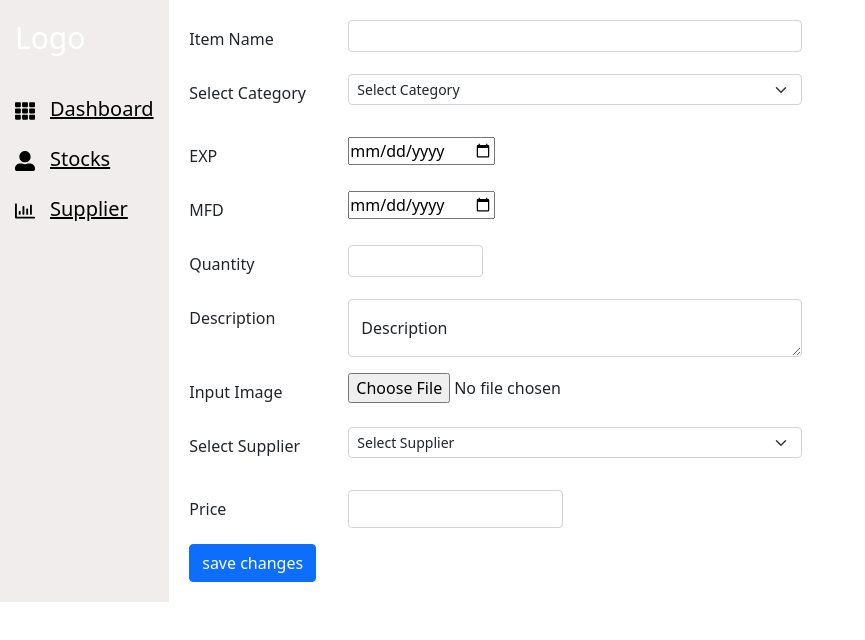
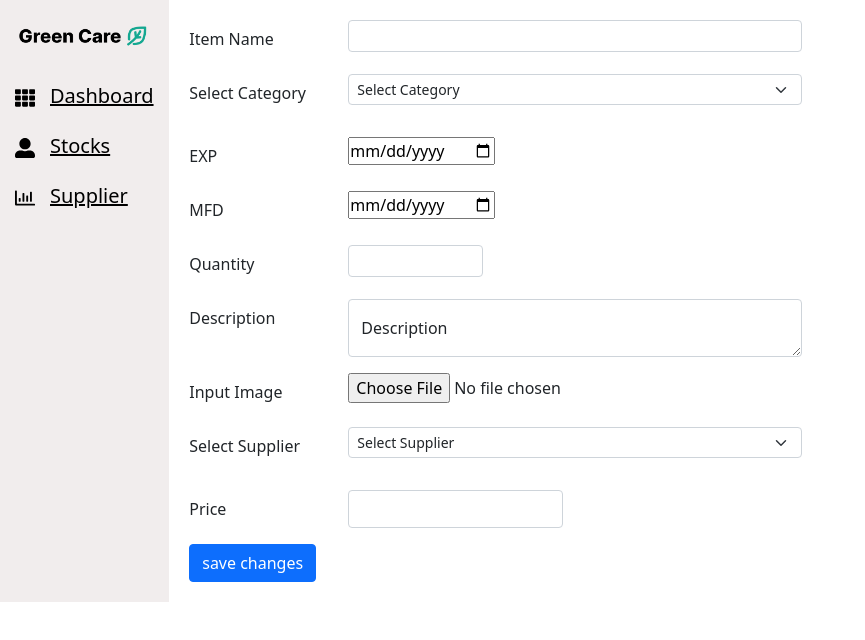
Before and after one commit to purnalakshitha99/GREEN-CARE, a React (Create React App) app in the folder FRONTEND/: page /item/1 in a window 1280 px wide. Shown: the top 640 px of the page, without its empty margins (0-865 px from the left). Built offline with nearby package versions, Linux system fonts and the light colour scheme; no server answers.

Commit message:
green care logo added

```diff
--- a/FRONTEND/src/layouts/sideBar.jsx
+++ b/FRONTEND/src/layouts/sideBar.jsx
@@ -1,6 +1,7 @@
 import React, { useState } from "react";
 import { FaTh, FaBars, FaUserAlt, FaRegChartBar } from "react-icons/fa";
 import { NavLink } from "react-router-dom";
+import Logo1 from "../images/logo1.png";
 
 const Sidebar = ({ children }) => {
   // const [isOpen, setIsOpen] = useState(false);
@@ -26,7 +27,7 @@ const Sidebar = ({ children }) => {
     <div className="container">
       <div className="sidebar">
         <div className="top_section">
-          <h1 className="logo">Logo</h1>
+          <img src={Logo1} style={{ width: "100%" }} alt="react logo" />
           {/* <div style={{ marginLeft: isOpen ? "50px" : "0px" }} className="bars">
             <FaBars onClick={toggle} />
           </div> */}
```
Also changed, not shown: FRONTEND/src/images/logo1.png (added).
